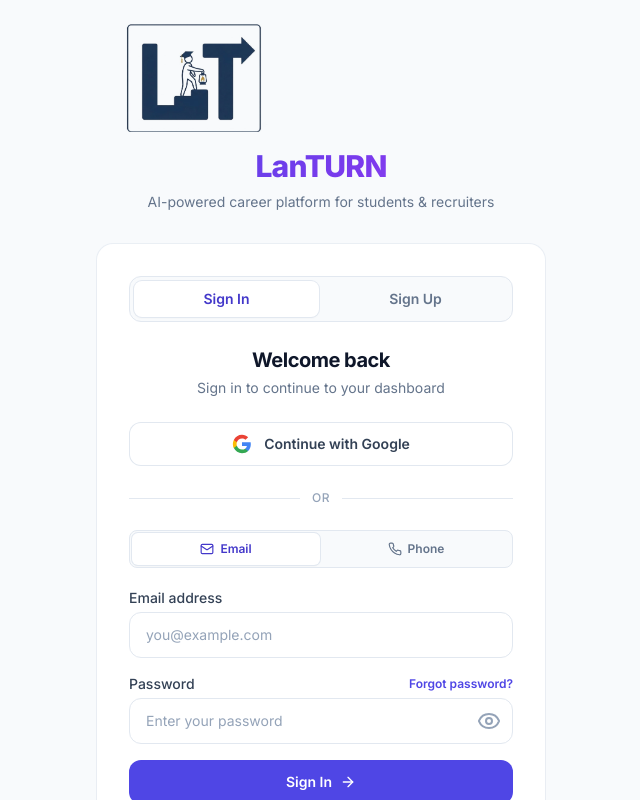
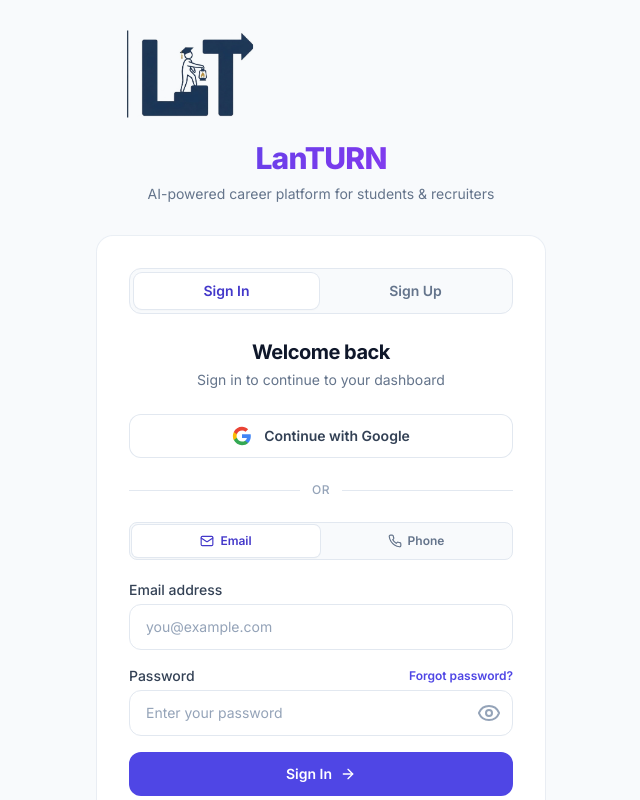
Before and after one commit to maytay-aravind/lanturn-app, a React (Vite) app in the folder frontend/: page /login in a window 1280 px wide. Shown: the top 800 px of the page, without its empty margins (319-959 px from the left). Built offline with nearby package versions, Linux system fonts and the light colour scheme; no server answers.

Commit message:
style: aggressively crop baked-in image border to 16%

```diff
--- a/frontend/src/components/Navbar.jsx
+++ b/frontend/src/components/Navbar.jsx
@@ -71,7 +71,7 @@
       <header className="fixed top-0 left-0 right-0 z-50 h-14 bg-white/90 backdrop-blur-md border-b border-slate-100 flex items-center px-4 gap-3">
         {/* Logo */}
         <NavLink to="/dashboard" className="flex items-center gap-2 mr-4 flex-shrink-0">
-          <img src="/logo.jpeg" alt="lanTURN Logo" className="h-10 w-auto object-contain mix-blend-multiply keep-color" style={{ imageRendering: '-webkit-optimize-contrast', clipPath: 'inset(8%)', margin: '0 -10px' }} />
+          <img src="/logo.jpeg" alt="lanTURN Logo" className="h-10 w-auto object-contain mix-blend-multiply keep-color" style={{ imageRendering: '-webkit-optimize-contrast', clipPath: 'inset(16%)', margin: '0 -14px' }} />
           <span className="text-lg font-extrabold gradient-text hidden sm:block tracking-tight">LanTURN</span>
         </NavLink>
 
--- a/frontend/src/pages/LoginPage.jsx
+++ b/frontend/src/pages/LoginPage.jsx
@@ -245,7 +245,7 @@
 
         {/* Logo + brand */}
         <div className="text-center mb-8 animate-fade-in">
-          <img src="/logo.jpeg" alt="LanTURN Logo" className="mx-auto h-32 w-auto object-contain mix-blend-multiply keep-color" style={{ imageRendering: '-webkit-optimize-contrast', clipPath: 'inset(8%)', margin: '-10px 0' }} />
+          <img src="/logo.jpeg" alt="LanTURN Logo" className="mx-auto h-32 w-auto object-contain mix-blend-multiply keep-color" style={{ imageRendering: '-webkit-optimize-contrast', clipPath: 'inset(16%)', margin: '-14px 0' }} />
           <h1 className="text-3xl font-extrabold gradient-text mt-4 mb-2 tracking-tight">LanTURN</h1>
           <p className="text-slate-500 text-sm">AI-powered career platform for students &amp; recruiters</p>
         </div>
```
